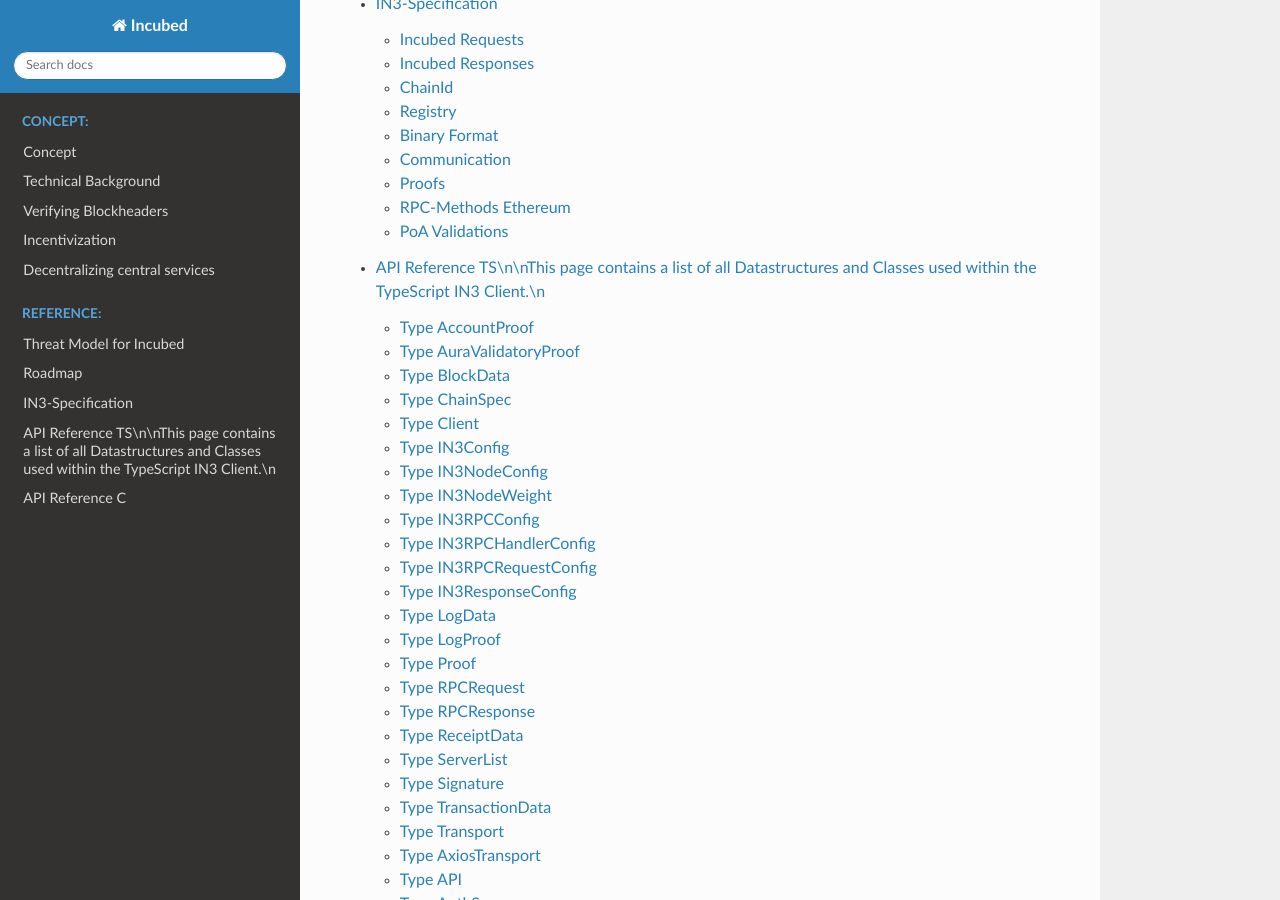
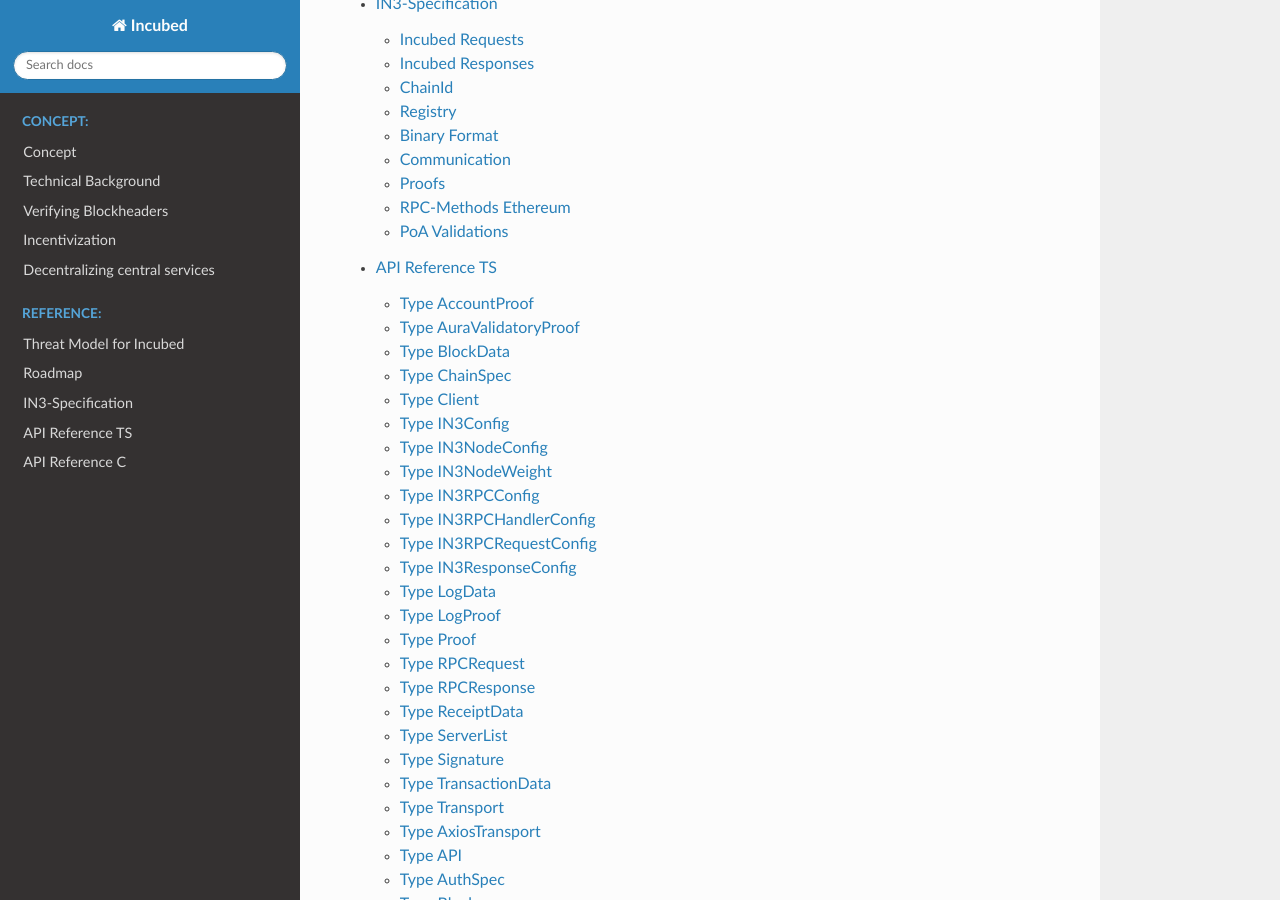
Before and after one commit to blockchainsllc/in3-docs, a Sphinx documentation site: the page built from docs/index.rst, in a window 1280 px wide and 900 px high, scrolled down 1308 px. Built offline with Sphinx 7.4.7 and the Read the Docs theme 2.0.0, drawn with Linux system fonts in a browser that asks for light colours; pages that are not in the unit, such as notebooks, are missing from menus.

Commit message:
fixed newlines

```diff
--- a/docs/api-ts.md
+++ b/docs/api-ts.md
@@ -1,4 +1,7 @@
-# API Reference TS\n\nThis page contains a list of all Datastructures and Classes used within the TypeScript IN3 Client.\n
+# API Reference TS
+
+This page contains a list of all Datastructures and Classes used within the TypeScript IN3 Client.
+
 
 * [**AccountProof**](#type-accountproof) : `interface`  - the Proof-for a single Account
 
```
Also changed, not shown: 1 other file.
